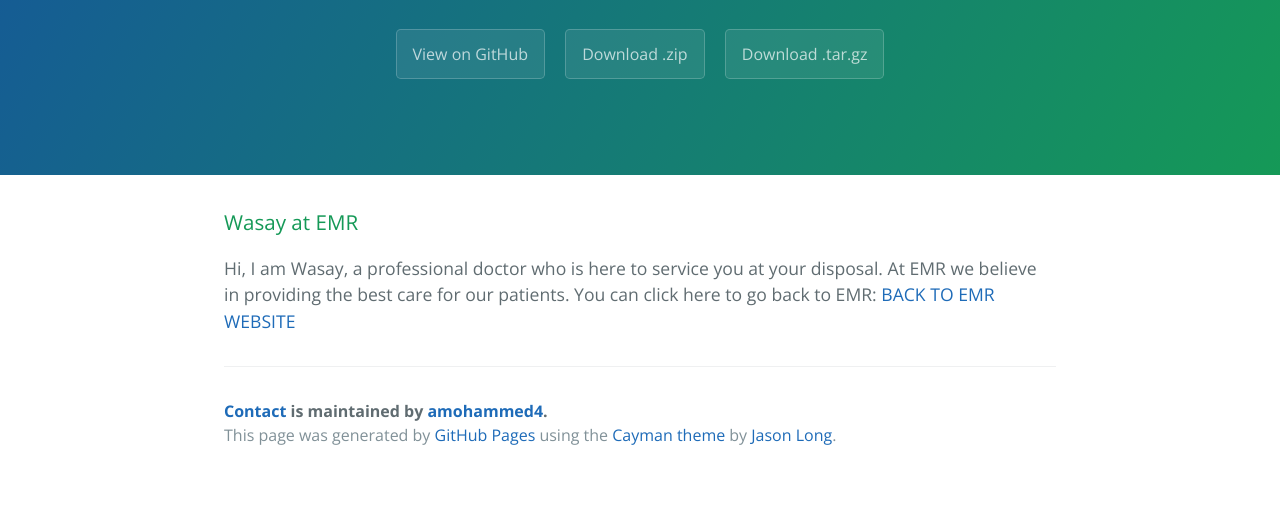
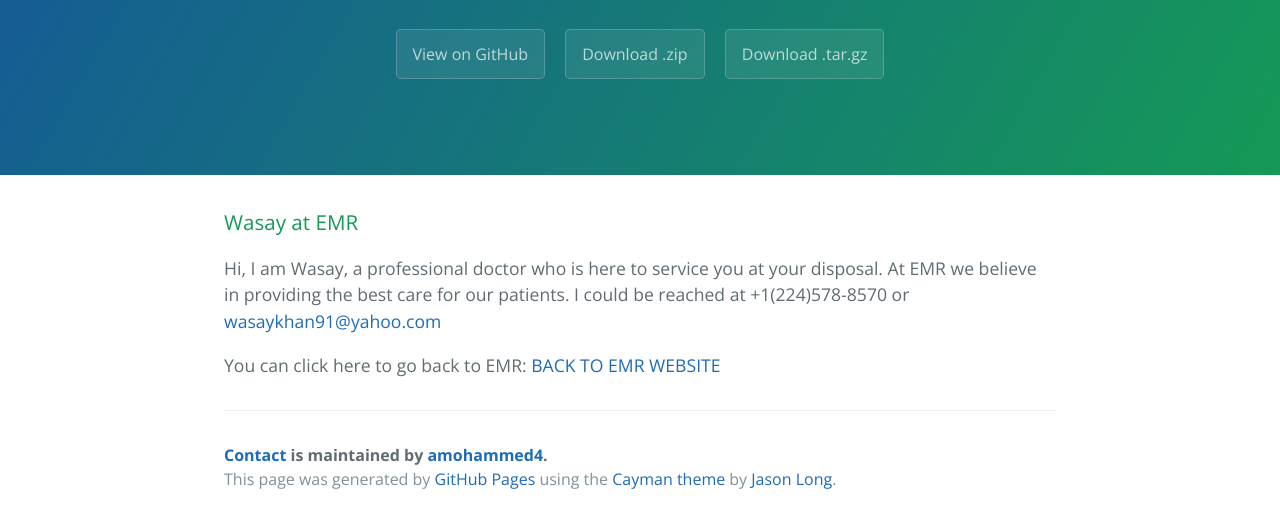
Before and after one commit to amohammed4/Contact, a plain HTML site: page index.html in a window 1280 px wide. Shown: the part 208-736 px from the top of the page. Drawn offline with nearby package versions, Linux system fonts and the light colour scheme.

Commit message:
Create gh-pages branch via GitHub

```diff
--- a/index.html
+++ b/index.html
@@ -22,7 +22,10 @@
       <h3>
 <a id="wasay-at-emr" class="anchor" href="#wasay-at-emr" aria-hidden="true"><span aria-hidden="true" class="octicon octicon-link"></span></a>Wasay at EMR</h3>
 
-<p>Hi, I am Wasay, a professional doctor who is here to service you at your disposal. At EMR we believe in providing the best care for our patients. You can click here to go back to EMR: <a href="http://127.0.0.1:8082/login.html">BACK TO EMR WEBSITE</a></p>
+<p>Hi, I am Wasay, a professional doctor who is here to service you at your disposal. At EMR we believe in providing the best care for our patients.
+I could be reached at +1(224)578-8570 or <a href="mailto:wasaykhan91@yahoo.com">wasaykhan91@yahoo.com</a></p>
+
+<p>You can click here to go back to EMR: <a href="http://127.0.0.1:8082/login.html">BACK TO EMR WEBSITE</a></p>
 
       <footer class="site-footer">
         <span class="site-footer-owner"><a href="https://github.com/amohammed4/Contact">Contact</a> is maintained by <a href="https://github.com/amohammed4">amohammed4</a>.</span>
--- a/params.json
+++ b/params.json
@@ -1,6 +1,6 @@
 {
   "name": "Contact",
   "tagline": "This is the contact page for EMR",
-  "body": "### Wasay at EMR\r\nHi, I am Wasay, a professional doctor who is here to service you at your disposal. At EMR we believe in providing the best care for our patients. You can click here to go back to EMR: [BACK TO EMR WEBSITE](http://127.0.0.1:8082/login.html)",
+  "body": "### Wasay at EMR\r\nHi, I am Wasay, a professional doctor who is here to service you at your disposal. At EMR we believe in providing the best care for our patients. \r\nI could be reached at +1(224)578-8570 or wasaykhan91@yahoo.com\r\n\r\nYou can click here to go back to EMR: [BACK TO EMR WEBSITE](http://127.0.0.1:8082/login.html)",
   "note": "Don't delete this file! It's used internally to help with page regeneration."
 }
```
